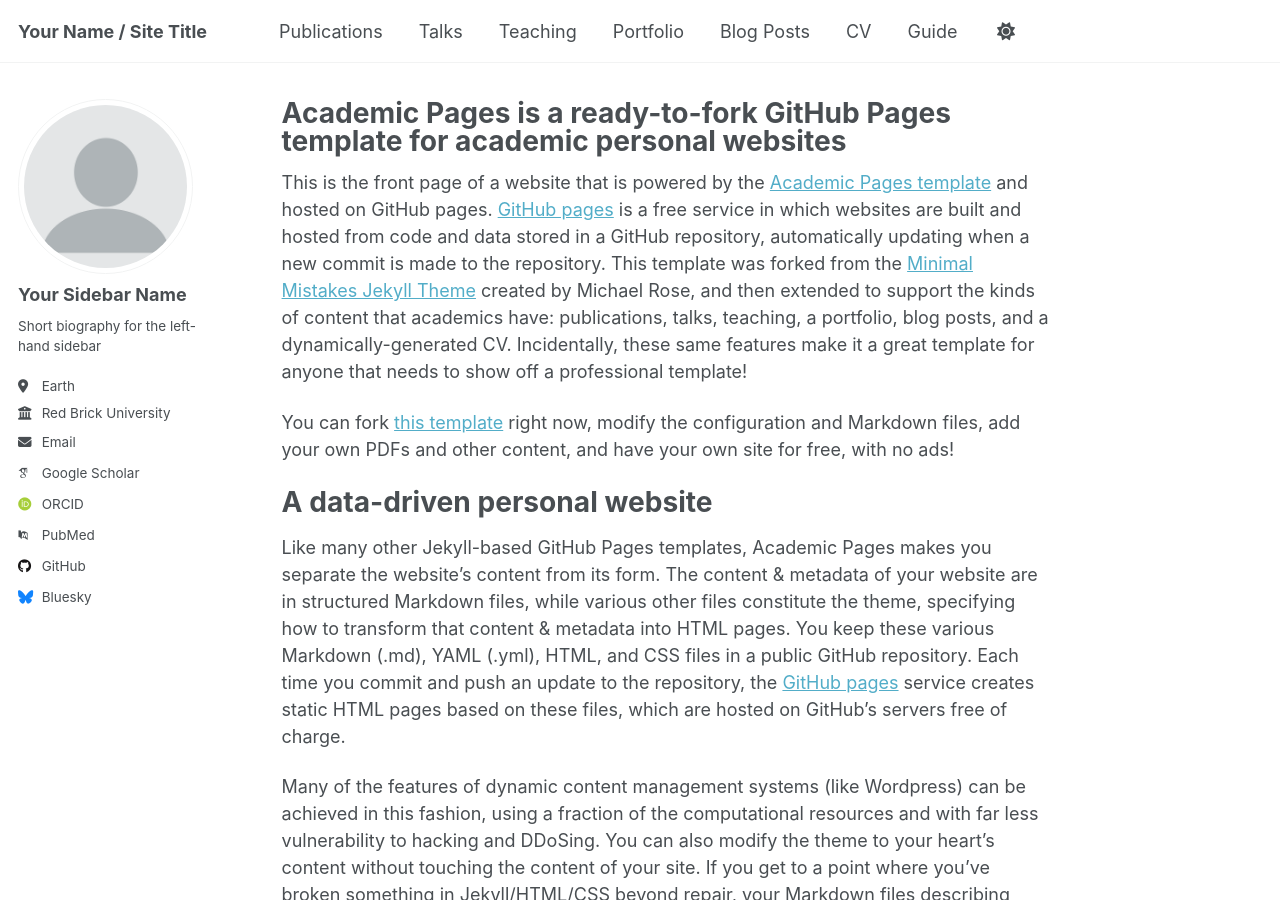
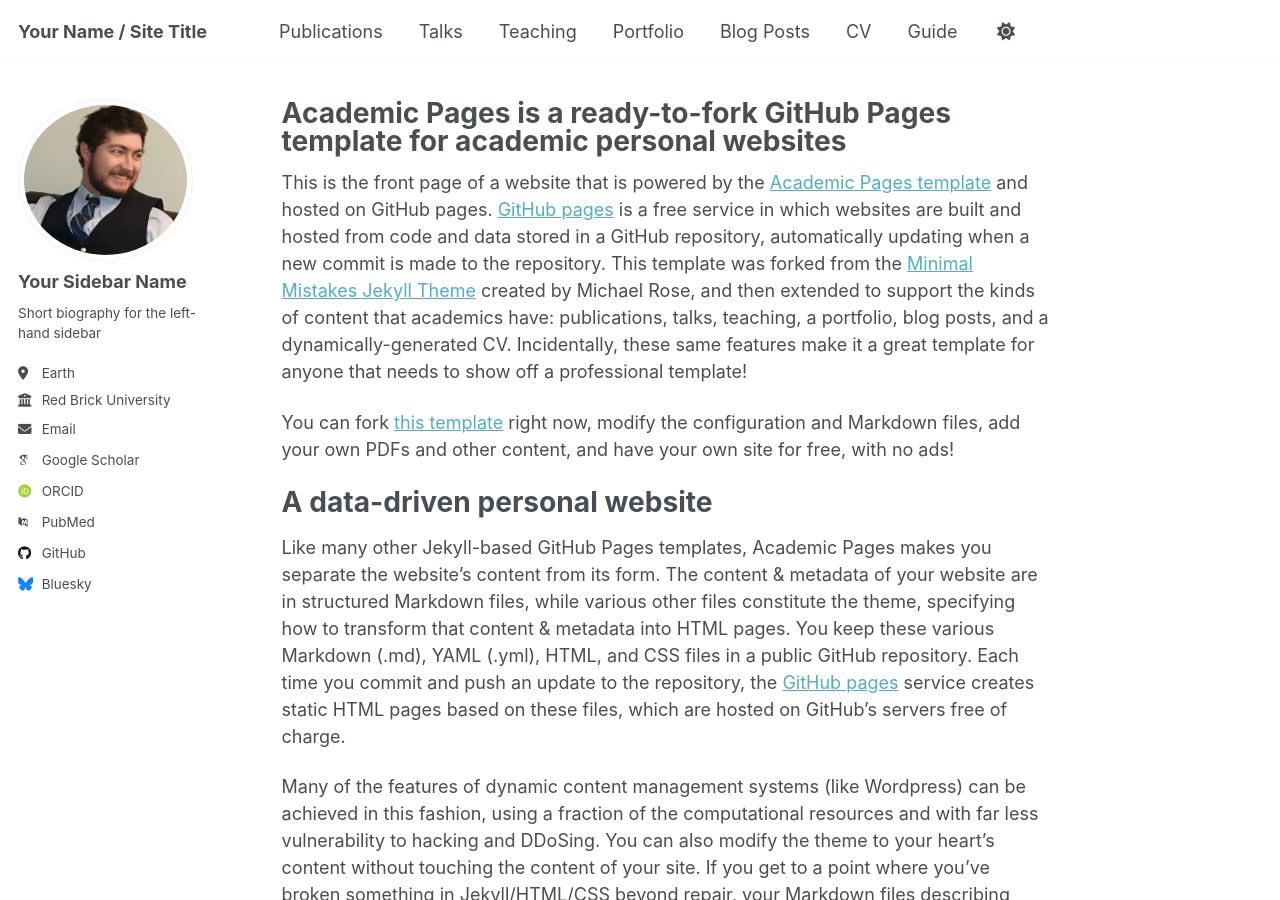
Before and after one commit to jdbdmussel/profwebsite, a Jekyll site: the page built from _pages/about.md, in a window 1280 px wide and 900 px high. Built offline with Jekyll 4.4.1, drawn with Linux system fonts in a browser that asks for light colours; some web fonts are replaced; a script that is not in the unit is left out.

Commit message:
initial set up
website changes

```diff
--- a/_config.yml
+++ b/_config.yml
@@ -13,17 +13,17 @@ title                    : "Your Name / Site Title"
 title_separator          : "-"
 name                     : &name "Your Name"
 description              : &description "Your Name's academic portfolio"   # Update this with a general description of your site, this is the default if not overridden by a page
-url                      : https://academicpages.github.io # The base hostname & protocol for your site e.g. "https://[your GitHub username].github.io",
+url                      : https://jdbdmussel.github.io # The base hostname & protocol for your site e.g. "https://[your GitHub username].github.io",
                                                            # or if you already have some other page hosted on Github then use "https://[your GitHub username].github.io/[Your Repo Name]"
 baseurl                  : "" # the subpath of your site, e.g. "/blog"
-repository               : "academicpages/academicpages.github.io"
+repository               : "jbdmussel/profwebsite.github.io"
 
 # Site Author - The following control what appear as part of the author content on the side bar.
 #               If a field is blank the icon and link will not appear, otherwise it will be shown.
 #               Additional customization can be done by editing /_includes/author-profile.html
 author:
   # Biographic information
-  avatar           : "profile.png"
+  avatar           : "12.jpg"
   name             : "Your Sidebar Name"
   pronouns         : # example: "she/her"
   bio              : "Short biography for the left-hand sidebar"
```
Also changed, not shown: images/12.jpg (renamed from files/12.jpg).
